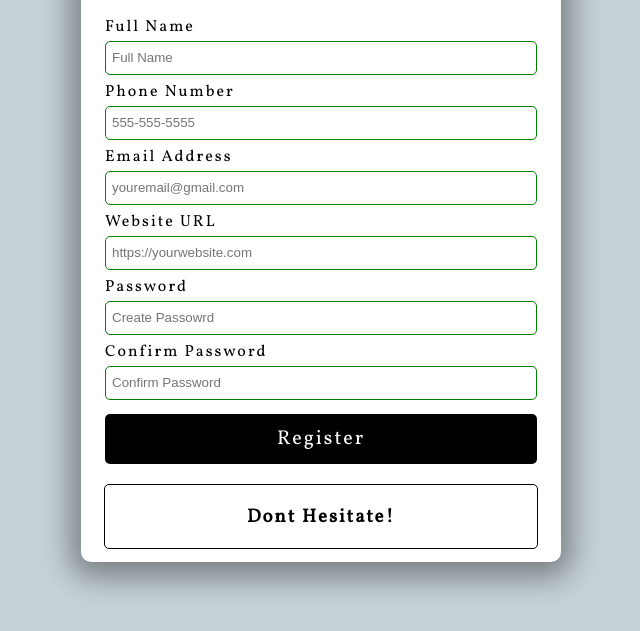
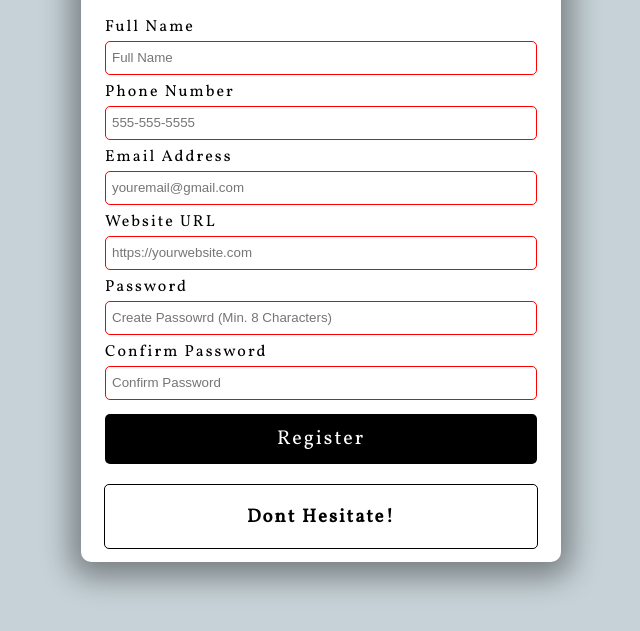
Before and after one commit to ShabbirMuhammad2000/Form-Validator, a plain HTML site: page index.html in a window 1280 px wide. Shown: the part 153-784 px from the top of the page, without its empty margins (319-959 px from the left). Drawn offline with Linux system fonts and the light colour scheme.

Commit message:
HTML validation added for form inputs

```diff
--- a/index.html
+++ b/index.html
@@ -15,32 +15,32 @@
       <!-- Full Name -->
       <div class="form-group">
         <label for="name">Full Name</label>
-        <input type="text" id="name" placeholder="Full Name">
+        <input type="text" id="name" placeholder="Full Name" required minlength="2" maxlength="100">
       </div>
       <!-- Phone Number -->
       <div class="form-group">
         <label for="phone">Phone Number</label>
-        <input type="tel" id="phone" placeholder="555-555-5555">
+        <input type="tel" id="phone" placeholder="555-555-5555" required pattern="[0-9]{3}-[0-9]{3}-[0-9]{4}">
       </div>
       <!-- Email Adress -->
       <div class="form-group">
         <label for="email">Email Address</label>
-        <input type="email" id="email" placeholder="youremail@gmail.com">
+        <input type="email" id="email" placeholder="youremail@gmail.com" required>
       </div>
       <!-- Website URL -->
       <div class="form-group">
         <label for="Website">Website URL</label>
-        <input type="url" id="Website" placeholder="https://yourwebsite.com">
+        <input type="url" id="Website" placeholder="https://yourwebsite.com" required>
       </div>
       <!-- Passowrd -->
       <div class="form-group">
         <label for="password1">Password</label>
-        <input type="password" id="password1" placeholder="Create Passowrd">
+        <input type="password" id="password1" placeholder="Create Passowrd (Min. 8 Characters)" required pattern="^(?=.*\d)(?=.*[a-z])(?=.*[A-Z])(?=.*[a-zA-Z]).{8,}$" title="Please include at least 1 uppercase character, 1 lowercase character and 1 number">
       </div>
       <!-- Confirm Password -->
       <div class="form-group">
         <label for="password2">Confirm Password</label>
-        <input type="password" id="password2" placeholder="Confirm Password">
+        <input type="password" id="password2" placeholder="Confirm Password" required pattern="^(?=.*\d)(?=.*[a-z])(?=.*[A-Z])(?=.*[a-zA-Z]).{8,}$">
       </div>
       <button type="submit">Register</button>
     </form>
--- a/style.css
+++ b/style.css
@@ -55,7 +55,7 @@ input:valid {
   border: 1px solid green;
 }
 
-inpuit:invalid {
+input:invalid {
   border: 1px solid red;
 }
 
```
